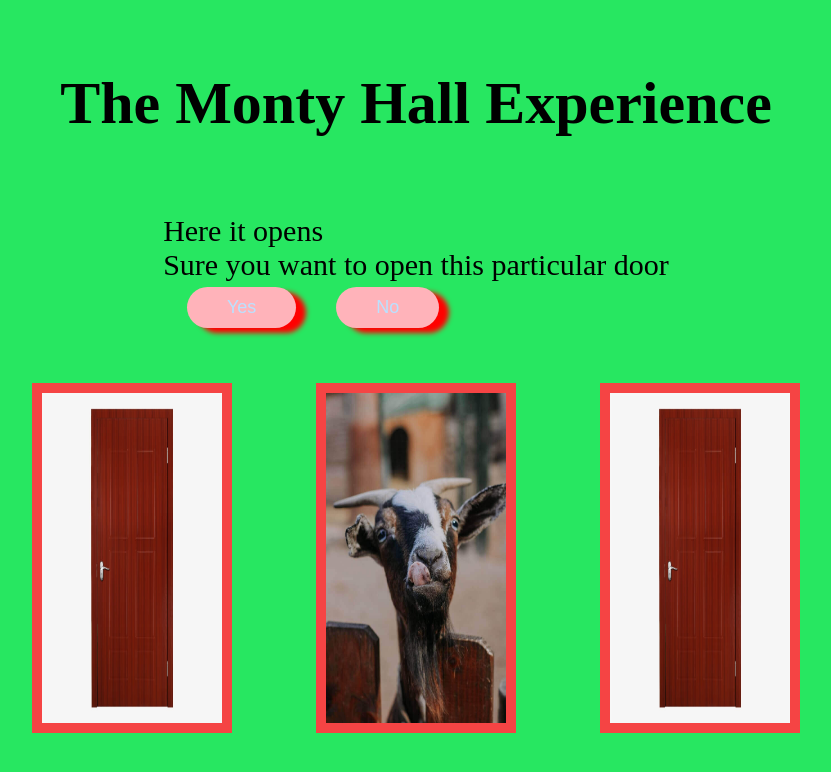
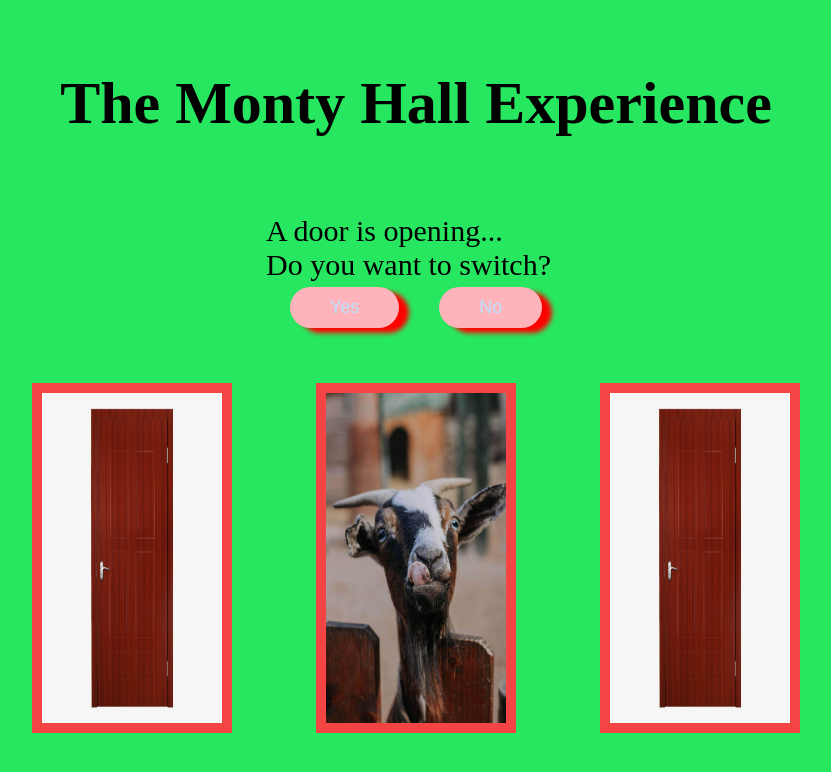
Before and after one commit to PJSalter/the-monty-hall-problem, a plain HTML site: page index.html in a window 1280 px wide. Both pictures are taken after a click on the picture 356 px from the left and 558 px from the top of the page. Shown: the whole page, without its empty margins (224-1055 px from the left). Drawn offline with Linux system fonts and the light colour scheme.

```diff
--- a/index.html
+++ b/index.html
@@ -8,7 +8,7 @@
     <title>the-monty-hall</title>
 </head>
 <body>
-    <main id="total-structure">
+    <div id="total-structure">
 
     <!-- This game will need space for the hose where they will interact -->
     <!-- The three doors section -->
@@ -31,9 +31,9 @@
 
         <div id="rowNumTwo" class="rowNumTwo">
 
-            <p>Here it opens</p>
+            <p>A door is opening...</p>
 
-            <p>Sure you want to open this particular door</p>
+            <p>Do you want to switch?</p>
 
             <div class="pressButtons">
                 <button id="yes-button">Yes</button>
@@ -44,7 +44,7 @@
 
     </section>
 
-    <section class="door-set">
+    <main class="door-set">
         <!-- image for all three doors -->
         <img id="doorOne" class="door"
              src="challenge-image/door-image.jpg" alt="wooden door">
@@ -53,8 +53,8 @@
         <img id="doorThree" class="door"
              src="challenge-image/door-image.jpg" alt="wooden door">
 
-    </section>
-
+    </main>
+</div>
     <!-- div element indicating the result -->
     <div id="choiceIsYours" class="result">
 
@@ -73,7 +73,7 @@
 
     <p>Game Over! You Lose!</p>
     <p>The chances of winning were slim, However you still lost</p>
-    <p>second times a charm, you want to try again?</p>
+    <p>Second times a charm, you want to try again?</p>
 
         <div class="reset-to-play-again">
 
@@ -112,7 +112,7 @@
     </div>
 
 
-</main>
+
     <script src="app.js"></script>
 </body>
 </html>
```
